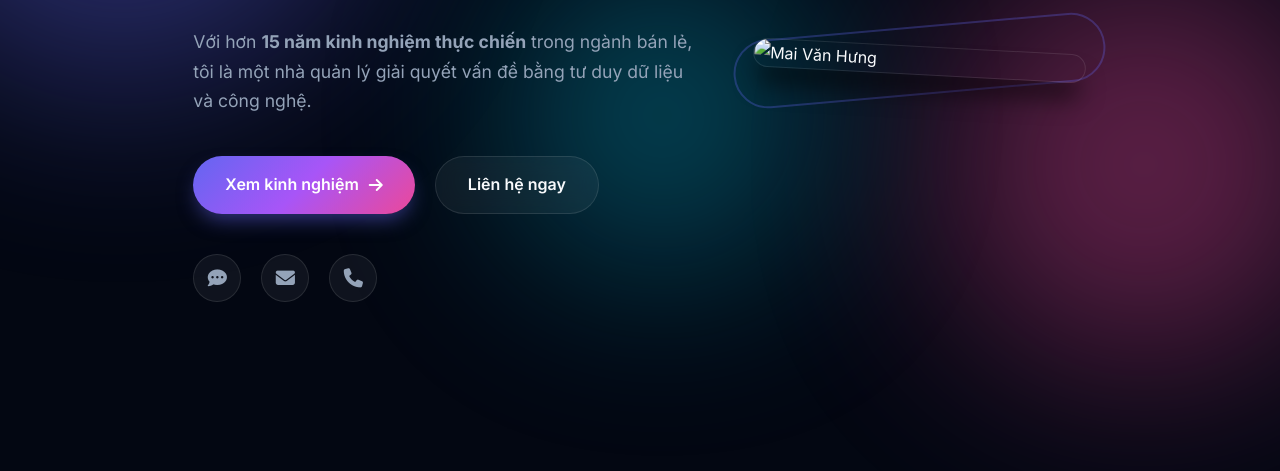
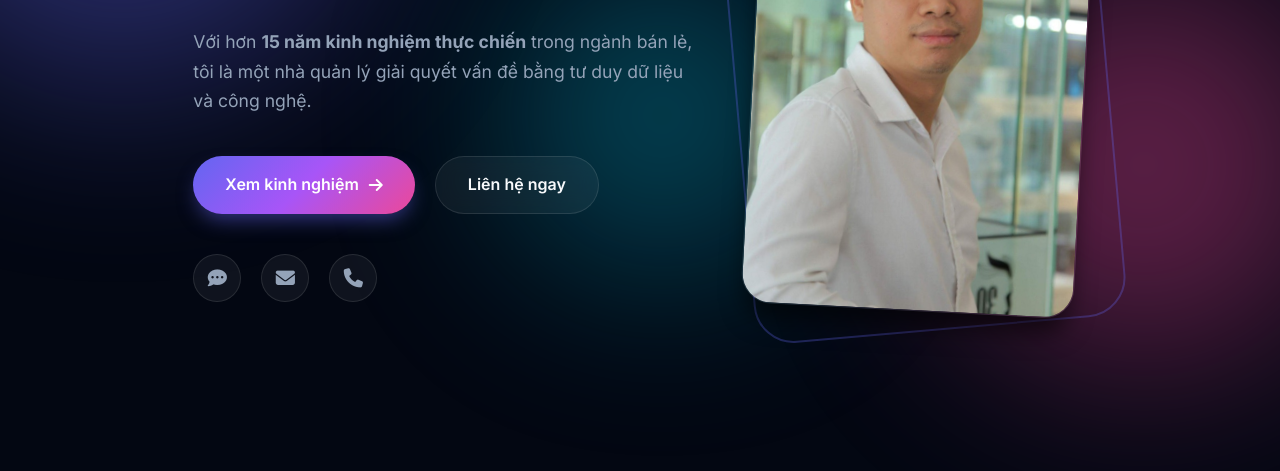
Before and after one commit to maihung89/portfoliomaihung-2025, a plain HTML site: page index.html in a window 1280 px wide. Shown: the part 329-800 px from the top of the page. Drawn offline with Linux system fonts and the light colour scheme.

Commit message:
Fix broken hero image src attribute in index.html

```diff
--- a/index.html
+++ b/index.html
@@ -77,7 +77,7 @@
             <div class="hero-image">
                 <div class="image-wrapper">
                     <div class="image-border"></div>
-                    <img src="80
+                    <img src="profile.jpg
                         " alt="Mai Văn Hưng" class="profile-img">
                     <div class="image-decoration dec-1"></div>
                     <div class="image-decoration dec-2"></div>
```
